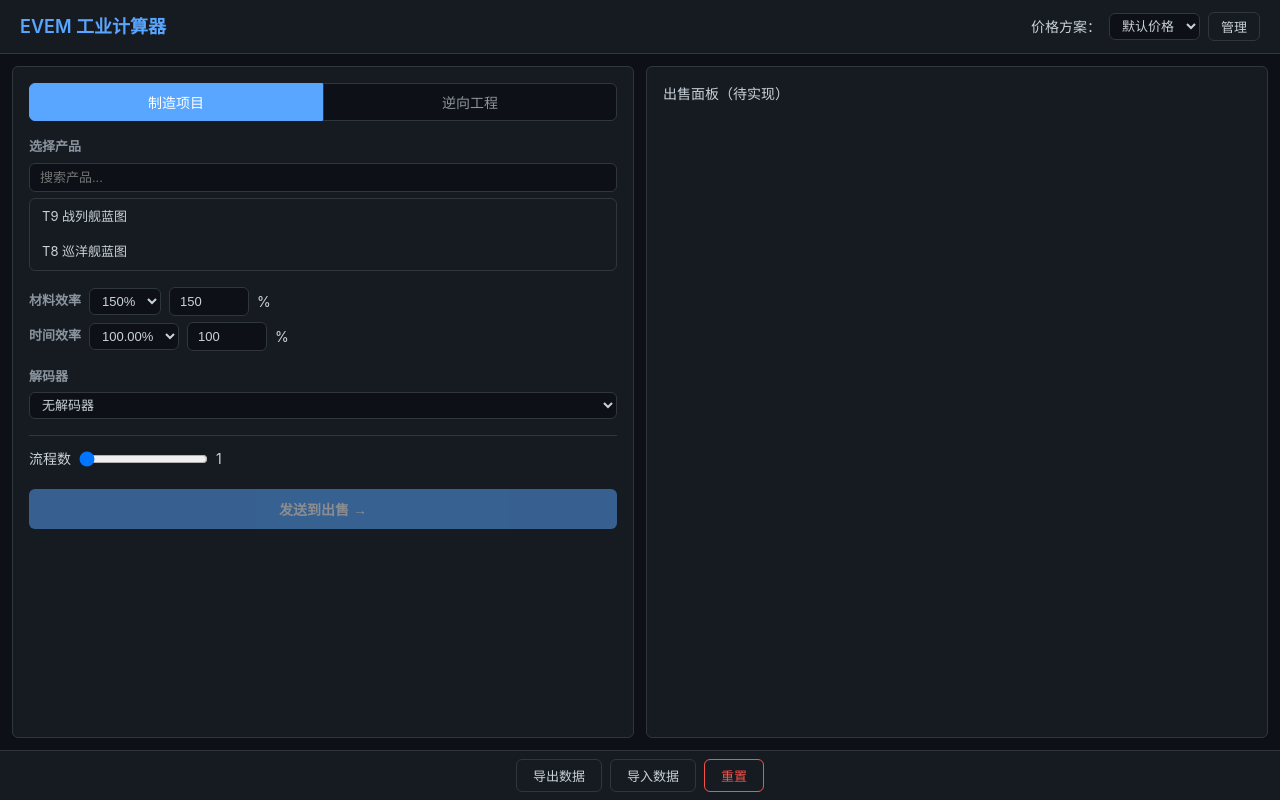
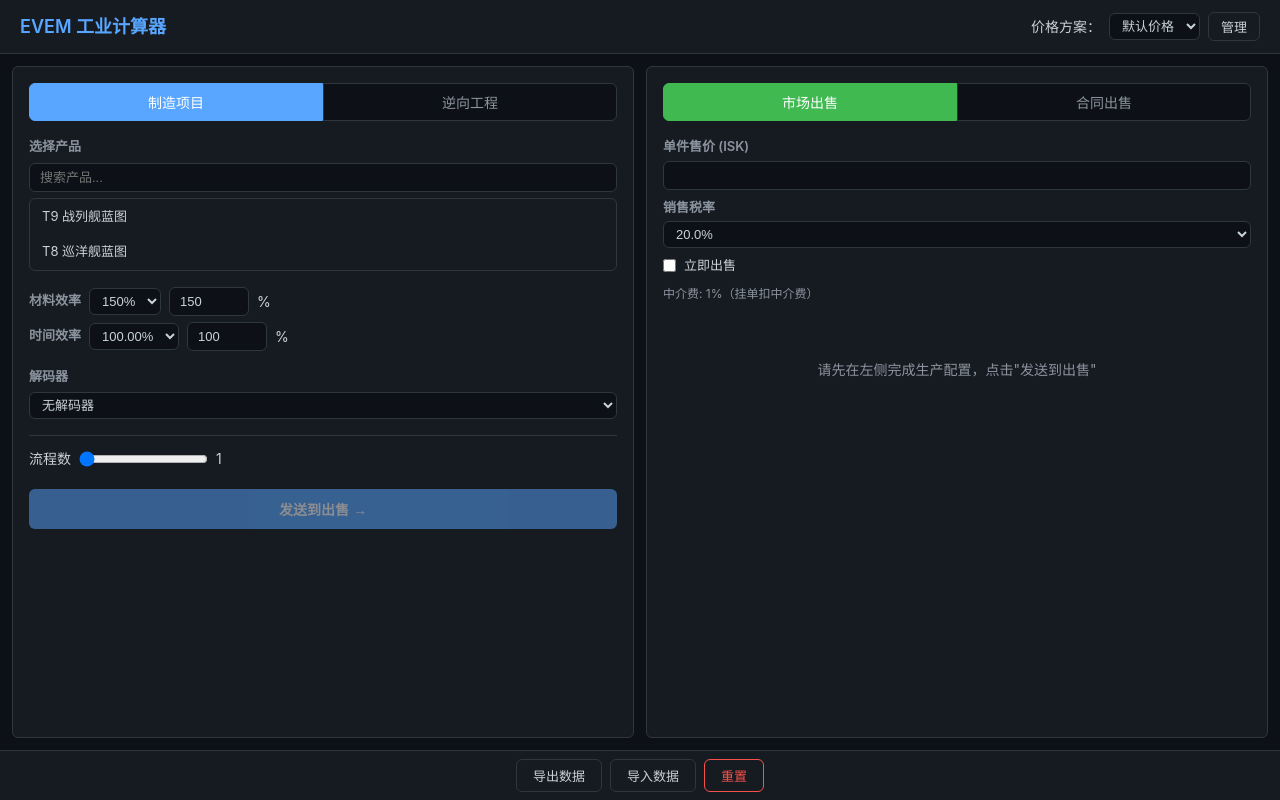
Before and after one commit to wangchai233/EVEM_Industry_Caculator, a React (Vite) app: page / in a window 1280 px wide. Built offline with nearby package versions, Linux system fonts and the light colour scheme.

Commit message:
feat: add selling panel with market and contract modes

```diff
--- a/src/App.tsx
+++ b/src/App.tsx
@@ -3,6 +3,7 @@
 import { SellingProvider } from './state/SellingContext';
 import { Header } from './components/Header/Header';
 import { ProductionPanel } from './components/ProductionPanel/ProductionPanel';
+import { SellingPanel } from './components/SellingPanel/SellingPanel';
 import { ImportExportBar } from './components/ImportExportBar/ImportExportBar';
 import styles from './App.module.css';
 
@@ -17,7 +18,9 @@
               <div className={styles.panel}>
                 <ProductionPanel />
               </div>
-              <div className={styles.panel}>出售面板（待实现）</div>
+              <div className={styles.panel}>
+                <SellingPanel />
+              </div>
             </main>
             <ImportExportBar />
           </div>
--- /dev/null
+++ b/src/components/SellingPanel/ContractSellConfig.tsx
@@ -0,0 +1,29 @@
+import { useSelling } from '../../state/SellingContext';
+import styles from './SellingPanel.module.css';
+
+export function ContractSellConfig() {
+  const { state, dispatch } = useSelling();
+  const config = state.config as { mode: 'contract'; sellPrice: number };
+
+  return (
+    <div className={styles.section}>
+      <div className={styles.row}>
+        <label className={styles.label}>单件售价 (ISK)</label>
+        <input
+          className={styles.input}
+          type="number"
+          min="0"
+          value={config.sellPrice || ''}
+          onChange={e => dispatch({
+            type: 'SET_CONFIG',
+            payload: { ...config, sellPrice: parseFloat(e.target.value) || 0 },
+          })}
+        />
+      </div>
+      <div className={styles.info}>
+        <p>中介费: 4%（最低 1,000 ISK）</p>
+        <p>定金: 2.5%（最低 10,000 ISK，成交后退还）</p>
+      </div>
+    </div>
+  );
+}
--- /dev/null
+++ b/src/components/SellingPanel/MarketSellConfig.tsx
@@ -0,0 +1,61 @@
+import { useSelling } from '../../state/SellingContext';
+import styles from './SellingPanel.module.css';
+
+const TAX_PRESETS = [0.20, 0.164, 0.148, 0.128, 0.12];
+
+export function MarketSellConfig() {
+  const { state, dispatch } = useSelling();
+  const config = state.config as { mode: 'market'; sellPrice: number; immediateSell: boolean; salesTaxRate: number };
+
+  return (
+    <div className={styles.section}>
+      <div className={styles.row}>
+        <label className={styles.label}>单件售价 (ISK)</label>
+        <input
+          className={styles.input}
+          type="number"
+          min="0"
+          value={config.sellPrice || ''}
+          onChange={e => dispatch({
+            type: 'SET_CONFIG',
+            payload: { ...config, sellPrice: parseFloat(e.target.value) || 0 },
+          })}
+        />
+      </div>
+
+      <div className={styles.row}>
+        <label className={styles.label}>销售税率</label>
+        <select
+          className={styles.select}
+          value={config.salesTaxRate}
+          onChange={e => dispatch({
+            type: 'SET_CONFIG',
+            payload: { ...config, salesTaxRate: Number(e.target.value) },
+          })}
+        >
+          {TAX_PRESETS.map(p => (
+            <option key={p} value={p}>{(p * 100).toFixed(1)}%</option>
+          ))}
+        </select>
+      </div>
+
+      <div className={styles.row}>
+        <label className={styles.checkbox}>
+          <input
+            type="checkbox"
+            checked={config.immediateSell}
+            onChange={e => dispatch({
+              type: 'SET_CONFIG',
+              payload: { ...config, immediateSell: e.target.checked },
+            })}
+          />
+          立即出售
+        </label>
+      </div>
+
+      <div className={styles.info}>
+        中介费: 1%（{config.immediateSell ? '立即出售不扣中介费' : '挂单扣中介费'}）
+      </div>
+    </div>
+  );
+}
--- /dev/null
+++ b/src/components/SellingPanel/ProfitSummary.tsx
@@ -0,0 +1,69 @@
+import { useSelling } from '../../state/SellingContext';
+import { formatNumber } from '../../utils/format';
+import styles from './SellingPanel.module.css';
+
+export function ProfitSummary() {
+  const { state } = useSelling();
+
+  if (!state.costData || !state.result) {
+    return <div className={styles.placeholder}>请先在左侧完成生产配置，点击"发送到出售"</div>;
+  }
+
+  const { result, costData } = state;
+
+  return (
+    <div className={styles.section}>
+      <h3 className={styles.sectionTitle}>利润分析</h3>
+      <div className={styles.grid}>
+        <div className={styles.item}>
+          <span className={styles.label}>总售价</span>
+          <span className={styles.value}>{formatNumber(result.sellPrice * costData.productCount)} ISK</span>
+        </div>
+        <div className={styles.item}>
+          <span className={styles.label}>中介费</span>
+          <span className={styles.value}>{formatNumber(result.brokerFee)} ISK</span>
+        </div>
+        {result.salesTax > 0 && (
+          <div className={styles.item}>
+            <span className={styles.label}>销售税</span>
+            <span className={styles.value}>{formatNumber(result.salesTax)} ISK</span>
+          </div>
+        )}
+        {result.deposit > 0 && (
+          <div className={styles.item}>
+            <span className={styles.label}>定金（可退）</span>
+            <span className={styles.value}>{formatNumber(result.deposit)} ISK</span>
+          </div>
+        )}
+        <div className={styles.item}>
+          <span className={styles.label}>税后收入</span>
+          <span className={styles.value}>{formatNumber(result.revenue)} ISK</span>
+        </div>
+        <div className={styles.item}>
+          <span className={styles.label}>总成本</span>
+          <span className={styles.value}>
+            {costData.totalCost !== null ? `${formatNumber(costData.totalCost)} ISK` : '待录入'}
+          </span>
+        </div>
+        <div className={styles.item}>
+          <span className={styles.label}>总利润</span>
+          <span className={`${styles.value} ${(result.totalProfit ?? 0) >= 0 ? styles.profit : styles.loss}`}>
+            {result.totalProfit !== null ? `${formatNumber(result.totalProfit)} ISK` : '待录入'}
+          </span>
+        </div>
+        <div className={styles.item}>
+          <span className={styles.label}>利润率</span>
+          <span className={`${styles.value} ${(result.profitMargin ?? 0) >= 0 ? styles.profit : styles.loss}`}>
+            {result.profitMargin !== null ? `${result.profitMargin.toFixed(2)}%` : '待录入'}
+          </span>
+        </div>
+        <div className={styles.item}>
+          <span className={styles.label}>单件利润</span>
+          <span className={styles.value}>
+            {result.profitPerUnit !== null ? `${formatNumber(result.profitPerUnit)} ISK` : '待录入'}
+          </span>
+        </div>
+      </div>
+    </div>
+  );
+}
--- /dev/null
+++ b/src/components/SellingPanel/SellModeTabs.tsx
@@ -0,0 +1,31 @@
+import { useSelling } from '../../state/SellingContext';
+import styles from './SellingPanel.module.css';
+
+export function SellModeTabs() {
+  const { state, dispatch } = useSelling();
+
+  const setMode = (mode: 'market' | 'contract') => {
+    if (mode === 'market') {
+      dispatch({ type: 'SET_CONFIG', payload: { mode: 'market', sellPrice: 0, immediateSell: false, salesTaxRate: 0.20 } });
+    } else {
+      dispatch({ type: 'SET_CONFIG', payload: { mode: 'contract', sellPrice: 0 } });
+    }
+  };
+
+  return (
+    <div className={styles.tabs}>
+      <button
+        className={`${styles.tab} ${state.config.mode === 'market' ? styles.active : ''}`}
+        onClick={() => setMode('market')}
+      >
+        市场出售
+      </button>
+      <button
+        className={`${styles.tab} ${state.config.mode === 'contract' ? styles.active : ''}`}
+        onClick={() => setMode('contract')}
+      >
+        合同出售
+      </button>
+    </div>
+  );
+}
--- /dev/null
+++ b/src/components/SellingPanel/SellingPanel.module.css
@@ -0,0 +1,35 @@
+.panel { display: flex; flex-direction: column; gap: 16px; }
+.section { display: flex; flex-direction: column; gap: 8px; }
+.sectionTitle { font-size: 15px; color: var(--color-primary); }
+.label { font-size: 13px; color: var(--color-text-secondary); font-weight: 600; }
+.input {
+  background: var(--color-bg); color: var(--color-text);
+  border: 1px solid var(--color-border); border-radius: var(--radius);
+  padding: 6px 10px; font-size: 13px; width: 100%;
+}
+.select {
+  background: var(--color-bg); color: var(--color-text);
+  border: 1px solid var(--color-border); border-radius: var(--radius);
+  padding: 4px 8px; font-size: 13px;
+}
+.row { display: flex; flex-direction: column; gap: 4px; }
+.checkbox { display: flex; align-items: center; gap: 8px; cursor: pointer; font-size: 13px; }
+.info { font-size: 12px; color: var(--color-text-secondary); line-height: 1.6; }
+
+.tabs { display: flex; gap: 0; }
+.tab {
+  flex: 1; padding: 8px;
+  background: var(--color-bg); color: var(--color-text-secondary);
+  border: 1px solid var(--color-border); cursor: pointer;
+  font-size: 14px; text-align: center;
+}
+.tab:first-child { border-radius: var(--radius) 0 0 var(--radius); }
+.tab:last-child { border-radius: 0 var(--radius) var(--radius) 0; }
+.active { background: var(--color-success); color: #fff; border-color: var(--color-success); }
+
+.grid { display: grid; grid-template-columns: 1fr 1fr; gap: 8px; }
+.item { display: flex; flex-direction: column; }
+.value { font-size: 14px; font-weight: 600; margin-top: 2px; }
+.profit { color: var(--color-success); }
+.loss { color: var(--color-danger); }
+.placeholder { text-align: center; color: var(--color-text-secondary); padding: 40px 0; font-size: 14px; }
--- /dev/null
+++ b/src/components/SellingPanel/SellingPanel.tsx
@@ -0,0 +1,34 @@
+import { useEffect } from 'react';
+import { useSelling } from '../../state/SellingContext';
+import { calculateMarketSelling, calculateContractSelling } from '../../engine/selling';
+import { SellModeTabs } from './SellModeTabs';
+import { MarketSellConfig } from './MarketSellConfig';
+import { ContractSellConfig } from './ContractSellConfig';
+import { ProfitSummary } from './ProfitSummary';
+import styles from './SellingPanel.module.css';
+
+export function SellingPanel() {
+  const { state, dispatch } = useSelling();
+
+  useEffect(() => {
+    if (!state.costData) {
+      dispatch({ type: 'SET_RESULT', payload: null });
+      return;
+    }
+    if (state.config.mode === 'market' && state.config.sellPrice > 0) {
+      const result = calculateMarketSelling(state.config, state.costData);
+      dispatch({ type: 'SET_RESULT', payload: result });
+    } else if (state.config.mode === 'contract' && state.config.sellPrice > 0) {
+      const result = calculateContractSelling(state.config, state.costData);
+      dispatch({ type: 'SET_RESULT', payload: result });
+    }
+  }, [state.config, state.costData, dispatch]);
+
+  return (
+    <div className={styles.panel}>
+      <SellModeTabs />
+      {state.config.mode === 'market' ? <MarketSellConfig /> : <ContractSellConfig />}
+      <ProfitSummary />
+    </div>
+  );
+}
```
